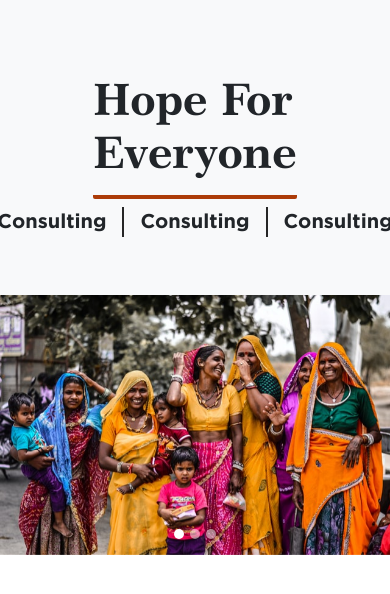
After one commit to Akhilbisht12/p4i-new, a PHP site: page /carousel.html in a window 390 px wide. The commit adds this page. Shown: the top 594 px of the page. Run offline with PHP 8.4, Linux system fonts and the light colour scheme.

Commit message:
carousel responsive

```diff
--- a/assets/bootstrap/css/Header.css
+++ b/assets/bootstrap/css/Header.css
@@ -20,7 +20,7 @@
 
 #navbarSupportedContent ul li a {
     font-family: "gothambold";
-    padding: 2rem 1.5rem;
+    padding: 1.5rem 1.5rem;
 }
 #navbarSupportedContent ul li a:hover {
     background-color: lightgray;
@@ -32,7 +32,7 @@
 }
 
 .topbar-social {
-    width: 2rem;
+    width: 1.5rem;
     margin: 0 0.5rem;
 }
 
--- a/assets/bootstrap/css/style.css
+++ b/assets/bootstrap/css/style.css
@@ -1,4 +1,39 @@
 @import url("../../fonts/stylesheet.css");
+
+
+/* carousel */
+.underline {
+  padding: 1rem 0;
+  border-bottom: 4px solid #ac3b08;
+  border-radius: 2px;
+}
+.border-x {
+  border-width: 0 2px;
+  border-color: #262626;
+  border-style: solid;
+}
+
+@media (max-width : 834px) {
+  .resp-height{
+    height: 35vh;
+  }
+}
+
+@media (min-width : 900px) {
+  .carousel {
+  -webkit-clip-path: polygon(15% 0%, 100% 0%, 100% 100%, 0% 100%);
+}
+.carousel-main {
+  height: 85vh;
+  background-image: url('../../images/bg-hero.png');
+  background-position: right;
+  background-repeat: no-repeat;
+  background-size: cover;
+
+}
+}
+
+/* carousel end */
 
 .logo-container {
   display: flex;
@@ -28,8 +63,8 @@
     align-items: center;
   }
 
-  .carousel-container {
-    /* background-image: url("../../images/bg.png"); */
+  /* .carousel-container {
+    background-image: url("../../images/bg.png");
     background-size: cover;
     display: flex;
     background-position-x: -6.45rem !important;
@@ -37,7 +72,7 @@
   }
   .carousel-container .carousel {
     width: 90%;
-  }
+  } */
   .heading-cont {
     width: 55% !important;
   }
@@ -102,9 +137,9 @@
   color: #262626;
   padding-bottom: 20px;
 }
-.carousel {
+/* .carousel {
   -webkit-clip-path: polygon(27% 0%, 100% 0%, 100% 100%, 11% 100%);
-}
+} */
 
 .section-2 {
   height: auto;
@@ -431,7 +466,7 @@ footer button {
     display: none;
   }
   .section-2 {
-    margin-top: 9rem;
+    /* margin-top: 9rem; */
   }
   .vertical-line {
     height: 100px;
--- /dev/null
+++ b/carousel.html
@@ -0,0 +1,54 @@
+<!DOCTYPE html>
+<html lang="en">
+<head>
+    <meta charset="UTF-8">
+    <meta http-equiv="X-UA-Compatible" content="IE=edge">
+    <meta name="viewport" content="width=device-width, initial-scale=1.0">
+    <link rel="stylesheet" href="./assets/bootstrap/css/bootstrap.css">
+    <script src="./assets/bootstrap/js/bootstrap.js"></script>
+    <link rel="stylesheet" href="./assets/bootstrap/css/style.css">
+    <title>carousel</title>
+</head>
+<body>
+    <div class="bg-light carousel-main">
+        <div class="row">
+            <div class="col-12 col-lg-6 d-flex flex-column justify-content-center align-items-center resp-height">
+                <h1 class="display-1 underline century-bold" style="border-bottom: '10px solid red';">Hope For <br> Everyone</h1>
+                <div class="d-flex">
+                    <div class="fs-5 gotham-bold">Consulting</div>
+                    <div class="fs-5 gotham-bold px-3 mx-3 border-x">Consulting</div>
+                    <div class="fs-5 gotham-bold">Consulting</div>
+                </div>
+            </div>
+            <div class="col-12 col-lg-6">
+                <div id="carouselExampleIndicators" class="carousel slide" data-bs-ride="carousel">
+                    <div class="carousel-indicators">
+                      <button type="button" data-bs-target="#carouselExampleIndicators" data-bs-slide-to="0" class="active" aria-current="true" aria-label="Slide 1"></button>
+                      <button type="button" data-bs-target="#carouselExampleIndicators" data-bs-slide-to="1" aria-label="Slide 2"></button>
+                      <button type="button" data-bs-target="#carouselExampleIndicators" data-bs-slide-to="2" aria-label="Slide 3"></button>
+                    </div>
+                    <div class="carousel-inner">
+                      <div class="carousel-item active">
+                        <img src="./assets/images/carousel-1.jpg" class="d-block w-100" alt="...">
+                      </div>
+                      <div class="carousel-item">
+                        <img src="./assets/images/carousel-2.jpg" class="d-block w-100" alt="...">
+                      </div>
+                      <div class="carousel-item">
+                        <img src="./assets/images/carousel-3.jpg" class="d-block w-100" alt="...">
+                      </div>
+                    </div>
+                    <!-- <button class="carousel-control-prev" type="button" data-bs-target="#carouselExampleIndicators" data-bs-slide="prev">
+                      <span class="carousel-control-prev-icon" aria-hidden="true"></span>
+                      <span class="visually-hidden">Previous</span>
+                    </button>
+                    <button class="carousel-control-next" type="button" data-bs-target="#carouselExampleIndicators" data-bs-slide="next">
+                      <span class="carousel-control-next-icon" aria-hidden="true"></span>
+                      <span class="visually-hidden">Next</span>
+                    </button> -->
+                  </div>
+            </div>
+        </div>
+    </div>
+</body>
+</html>
--- a/templates/footer.php
+++ b/templates/footer.php
@@ -8,7 +8,7 @@
         </div>
       </div>
       <div class="col-12 col-md-6">
-        <div class="logo-row tablet">
+        <div class="logo-row tablet d-none d-md-block">
           <img src="./assets/images/logo.png" class="logo" alt="" />
         </div>
         <div class="container">
```
Also changed, not shown: index.php (+5 -5 lines), assets/images/bg-hero.png (added).
